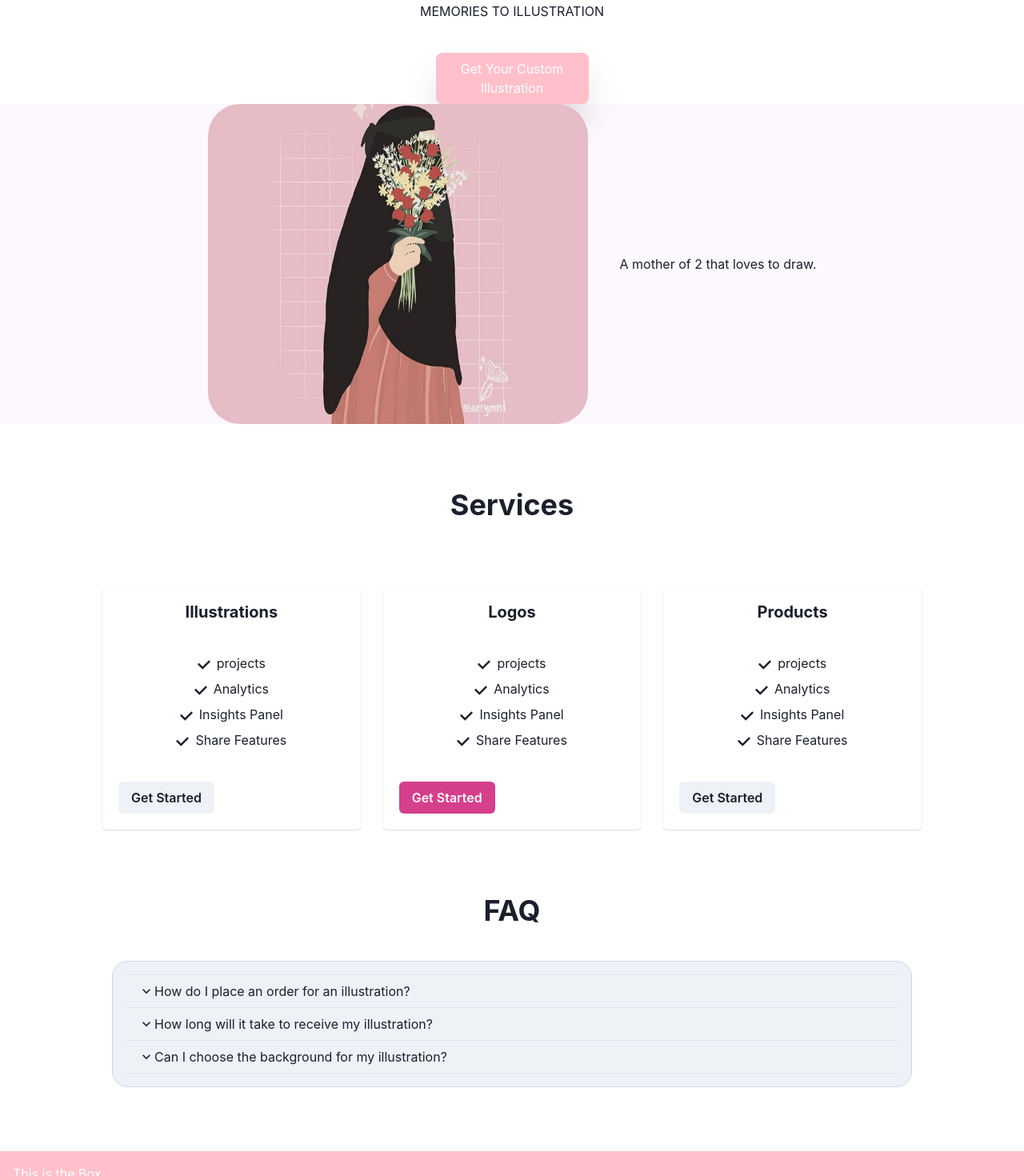
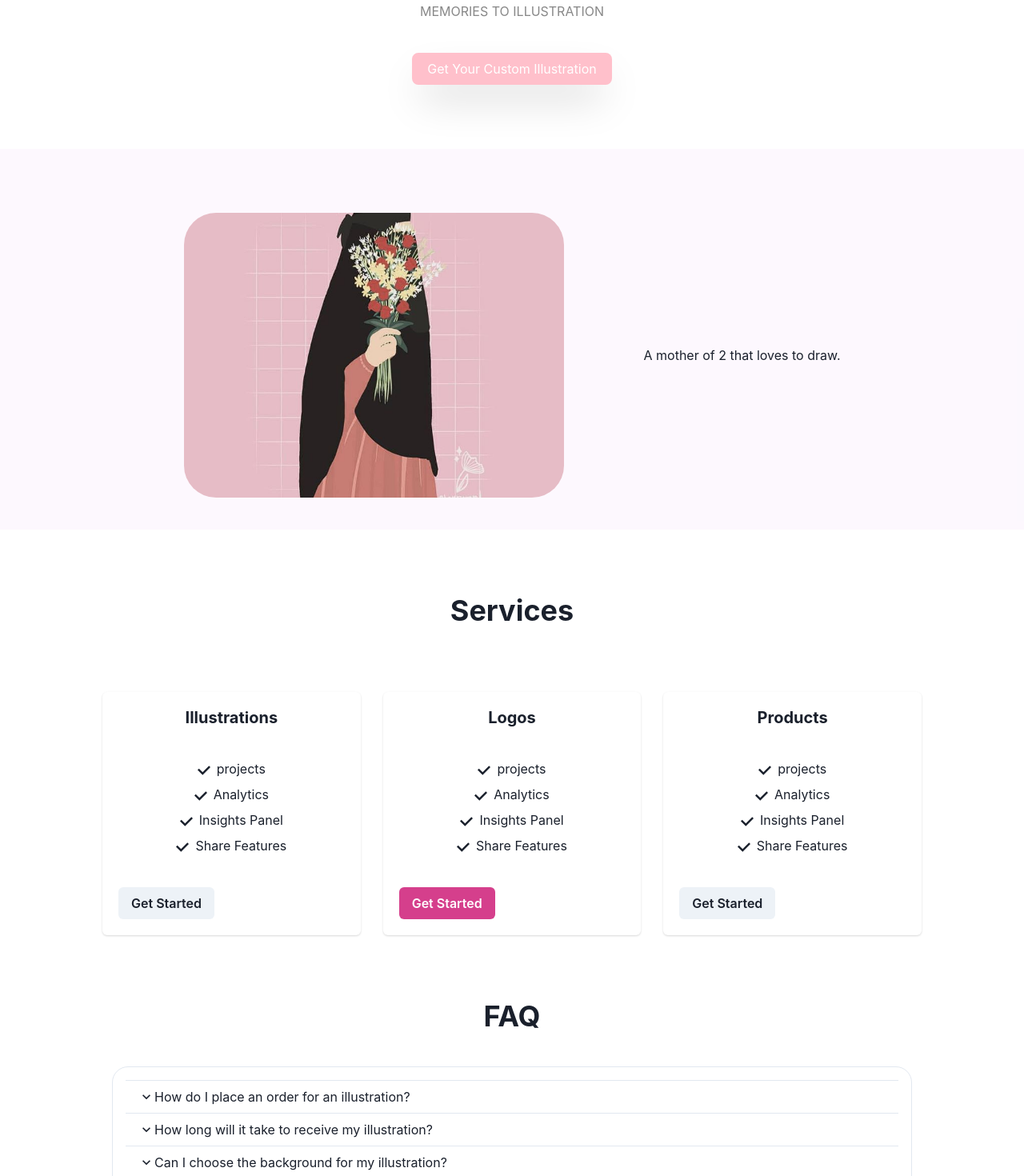
Before and after one commit to efunzz/starrymnl-react-website, a React (Vite) app: page / in a window 1280 px wide. Shown: the part 620-2090 px from the top of the page at 80% size. Built offline with nearby package versions, Linux system fonts and the light colour scheme.

Commit message:
updated-FAQ-section

```diff
--- a/src/App.jsx
+++ b/src/App.jsx
@@ -21,12 +21,12 @@ function App() {
         <div className="slider flex justify-center">
           <SimpleSlider />
         </div>
-        <Text mb={10} mt={20}>
+        <Text color="#888888" mb={10} mt={20}>
           MEMORIES TO ILLUSTRATION
         </Text>
 
         <Button
-          width={191}
+          width={250}
           color={"pink"}
           children={"Get Your Custom Illustration"}
           mb={10}
@@ -34,7 +34,7 @@ function App() {
       </div>
 
       <div
-        className="about-section-1"
+        className="about-section-1 pt-20 pb-10 mt-20"
         style={{ backgroundColor: "rgba(240, 215, 247, 0.18)" }}
       >
         <AboutSection />
--- a/src/components/AboutSection.jsx
+++ b/src/components/AboutSection.jsx
@@ -2,17 +2,17 @@ import { Image } from "@chakra-ui/react";
 import { Text } from "@chakra-ui/react";
 function AboutSection() {
   return (
-    <div className="about-section flex justify-center items-center text-center">
+    <div className="about-section flex justify-center items-center text-center ">
       <Image
         borderRadius="40px"
         width="475px"
-        height="400px"
+        height="356px"
         boxShadow={100}
         objectFit="cover"
         src="/kkweb.JPG"
         alt="Dan Abramov"
       />
-      <Text pl={10}>A mother of 2 that loves to draw.</Text>
+      <Text pl={100}>A mother of 2 that loves to draw.</Text>
     </div>
   );
 }
--- a/src/components/FAQsection.jsx
+++ b/src/components/FAQsection.jsx
@@ -12,9 +12,8 @@ function FaqSection() {
     <div className="flex justify-center items-center">
       <Box
         border="1px"
-        borderColor="gray.300"
+        borderColor="gray.200"
         borderRadius="20px"
-        bg="gray.100"
         p={4}
         width={1000}
       >
```
